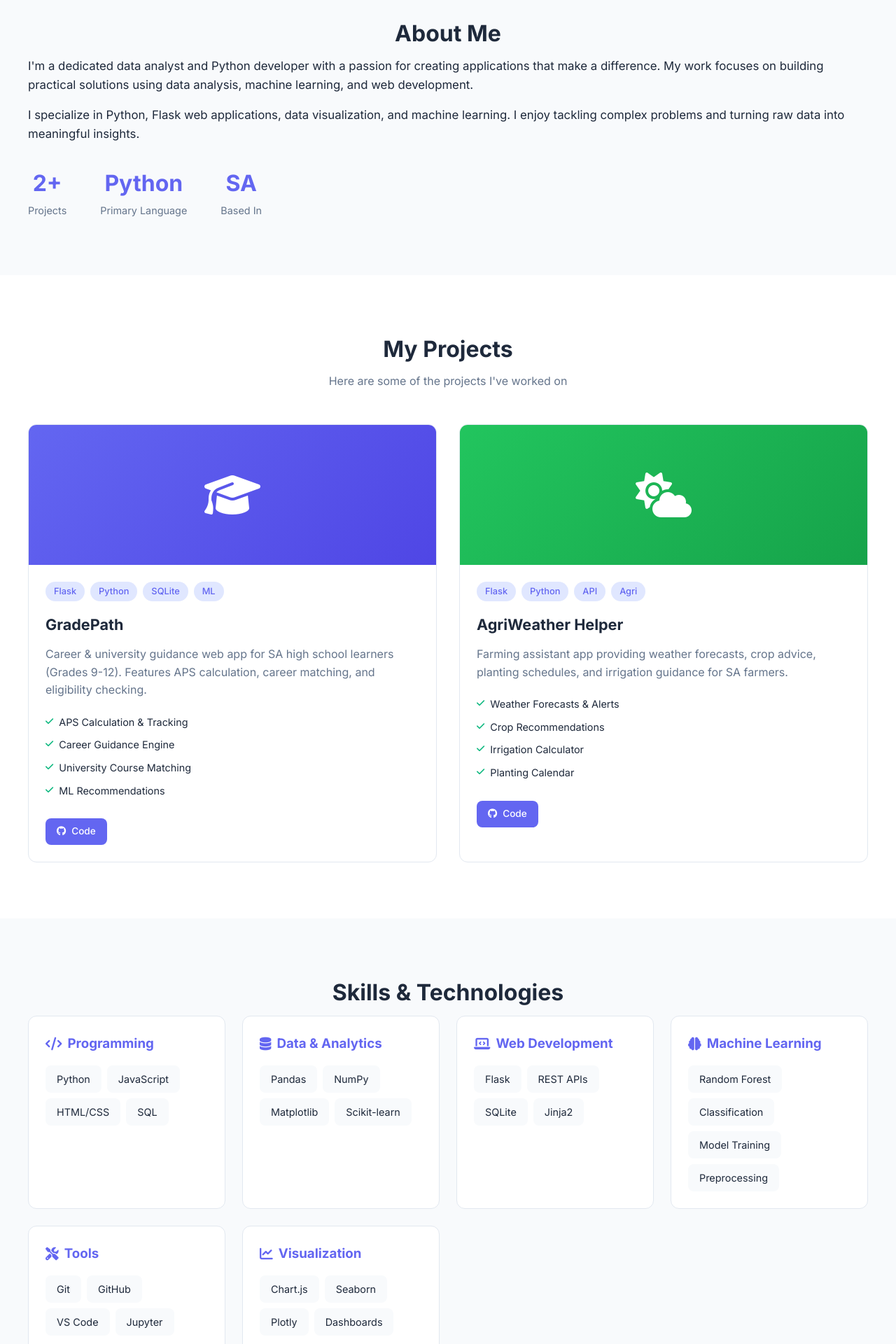
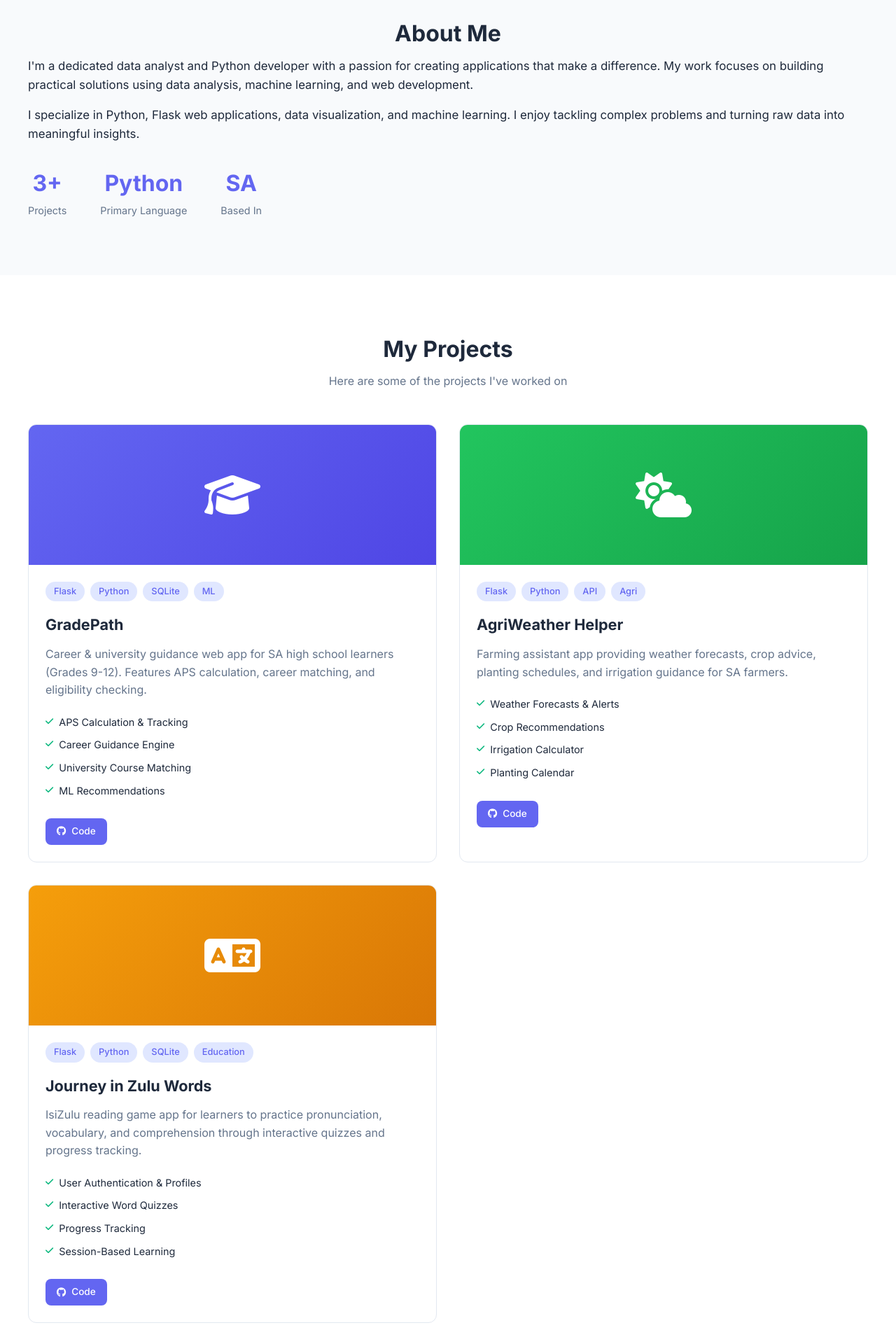
Before and after one commit to INNodangala/DATA-ANALYSIS_PORTFOLIO, a Python web app: template templates/index.html in a window 1280 px wide. Shown: the part 735-2655 px from the top of the page at 70% size. Run offline with Jinja, Linux system fonts and the light colour scheme; the template is opened without the code that fills it, so the values that code supplies are empty.

Commit message:
Add Journey in Zulu Words project to portfolio

```diff
--- a/templates/index.html
+++ b/templates/index.html
@@ -52,7 +52,7 @@
                     <p>I'm a dedicated data analyst and Python developer with a passion for creating applications that make a difference. My work focuses on building practical solutions using data analysis, machine learning, and web development.</p>
                     <p>I specialize in Python, Flask web applications, data visualization, and machine learning. I enjoy tackling complex problems and turning raw data into meaningful insights.</p>
                     <div class="about-stats">
-                        <div class="stat"><span class="stat-number">2+</span><span class="stat-label">Projects</span></div>
+                        <div class="stat"><span class="stat-number">3+</span><span class="stat-label">Projects</span></div>
                         <div class="stat"><span class="stat-number">Python</span><span class="stat-label">Primary Language</span></div>
                         <div class="stat"><span class="stat-number">SA</span><span class="stat-label">Based In</span></div>
                     </div>
@@ -105,6 +105,27 @@
                         </ul>
                         <div class="project-links">
                             <a href="https://github.com/INNodangala/agriweather_helper" target="_blank" class="btn btn-sm"><i class="fab fa-github"></i> Code</a>
+                        </div>
+                    </div>
+                </div>
+                <div class="project-card">
+                    <div class="project-image">
+                        <div class="project-placeholder" style="background: linear-gradient(135deg, #f59e0b 0%, #d97706 100%);"><i class="fas fa-language"></i></div>
+                    </div>
+                    <div class="project-content">
+                        <div class="project-tags">
+                            <span class="tag">Flask</span><span class="tag">Python</span><span class="tag">SQLite</span><span class="tag">Education</span>
+                        </div>
+                        <h3>Journey in Zulu Words</h3>
+                        <p>IsiZulu reading game app for learners to practice pronunciation, vocabulary, and comprehension through interactive quizzes and progress tracking.</p>
+                        <ul class="project-features">
+                            <li><i class="fas fa-check"></i> User Authentication & Profiles</li>
+                            <li><i class="fas fa-check"></i> Interactive Word Quizzes</li>
+                            <li><i class="fas fa-check"></i> Progress Tracking</li>
+                            <li><i class="fas fa-check"></i> Session-Based Learning</li>
+                        </ul>
+                        <div class="project-links">
+                            <a href="https://github.com/INNodangala/JOURNEY-IN-ZULU-WRODS" target="_blank" class="btn btn-sm"><i class="fab fa-github"></i> Code</a>
                         </div>
                     </div>
                 </div>
```
